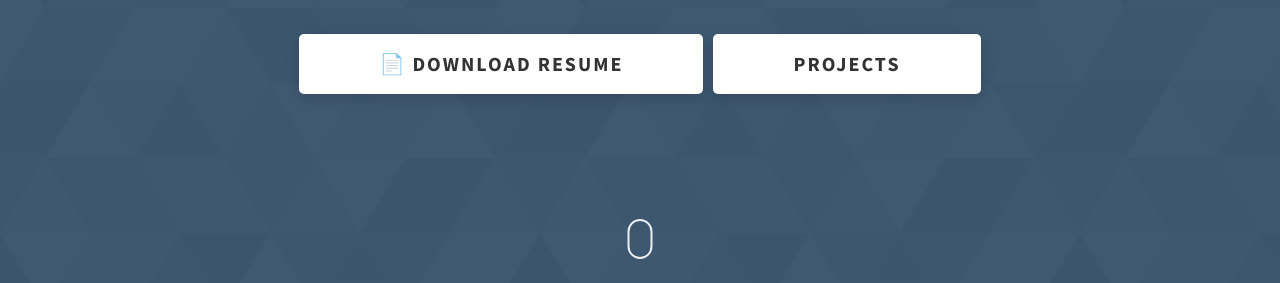
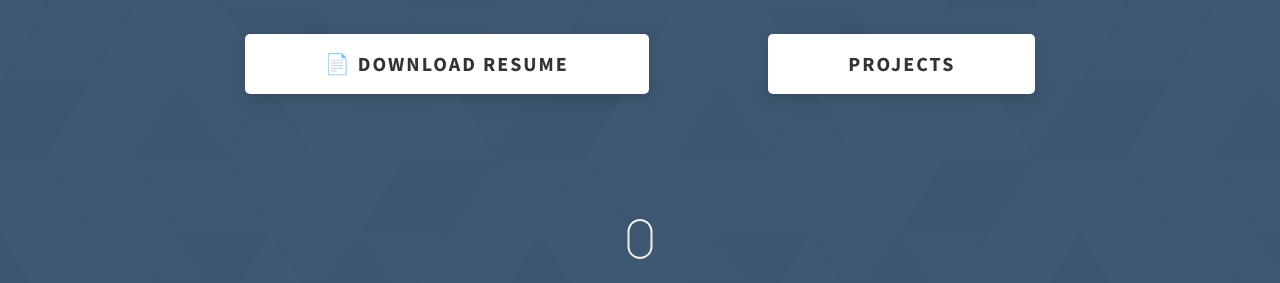
Before and after one commit to shanu0809/.github.io, a website: page MyPortfolio/index.html in a window 1280 px wide. Shown: the part 517-800 px from the top of the page. Drawn offline with Linux system fonts and the light colour scheme.

Commit message:
updated the changes

```diff
--- a/MyPortfolio/index.html
+++ b/MyPortfolio/index.html
@@ -34,7 +34,7 @@
                         <li class="header__link-wrapper">
               <a href="./index.html" class="header__link"> Home </a>
             </li>
-			   </li>
+
 			      <li class="header__link-wrapper">
               <a href="./index.html#about" class="header__link">About </a>
             </li>
@@ -44,7 +44,6 @@
             <li class="header__link-wrapper">
               <a href="./index.html#experience" class="header__link"> Experience </a>
             </li>
-			   </li>
 
                <li class="header__link-wrapper">
               <a href="./index.html#education" class="header__link"> Education</a>
@@ -85,16 +84,14 @@
               <a href="./index.html#about"> About </a>
             </li>
 			  <li class="header__sm-menu-link">
-              <a href="./index.html#skills"> Skills
+              <a href="./index.html#skills"> Skills</a>
             </li>
             <li class="header__sm-menu-link">
-              <a href="./index.html#experience"> Experience
+              <a href="./index.html#experience"> Experience</a>
             </li>
-
 			   <li class="header__sm-menu-link">
               <a href="./index.html#education"> Education </a>
             </li>
-
             <li class="header__sm-menu-link">
               <a href="./index.html#projects"> Projects </a>
             </li>
@@ -120,14 +117,23 @@
     I create scalable enterprise applications and collaborate through Git & GitHub to deliver impactful solutions.
   </p>
         </div>
-		<div style="display: flex; gap: 1rem;text-align: center; justify-content: center; margin-top: 2rem;">
-        <div class="home-hero__cta">
-          <a href="./assets/resume_shanujain.pdf" download="shanujain_resume.pdf" class="btn btn--bg">📄 Download Resume</a>
-        </div>
-        <div class="home-hero__cta">
-          <a href="./index.html#projects" class="btn btn--bg">Projects</a>
-        </div>
-		</div>
+<div style="display: flex; flex-wrap: wrap; gap: 1rem; justify-content: center; margin-top: 2rem;">
+
+  <div class="home-hero__cta" style="flex: 1 1 auto; text-align: center;">
+    <a href="./assets/resume_shanujain.pdf" download="shanujain_resume.pdf" class="btn btn--bg">
+      📄 Download Resume
+    </a>
+  </div>
+
+  <div class="home-hero__cta" style="flex: 1 1 auto; text-align: center;">
+    <a href="./index.html#projects" class="btn btn--bg">
+      Projects
+    </a>
+  </div>
+
+</div>
+
+
       </div>
       <div class="home-hero__socials">
         <div class="home-hero__social">
```
Also changed, not shown: MyPortfolio/project-2.html (+2 -2 lines), MyPortfolio/project-3.html (+2 -2 lines), MyPortfolio/project-4.html (+2 -2 lines).
